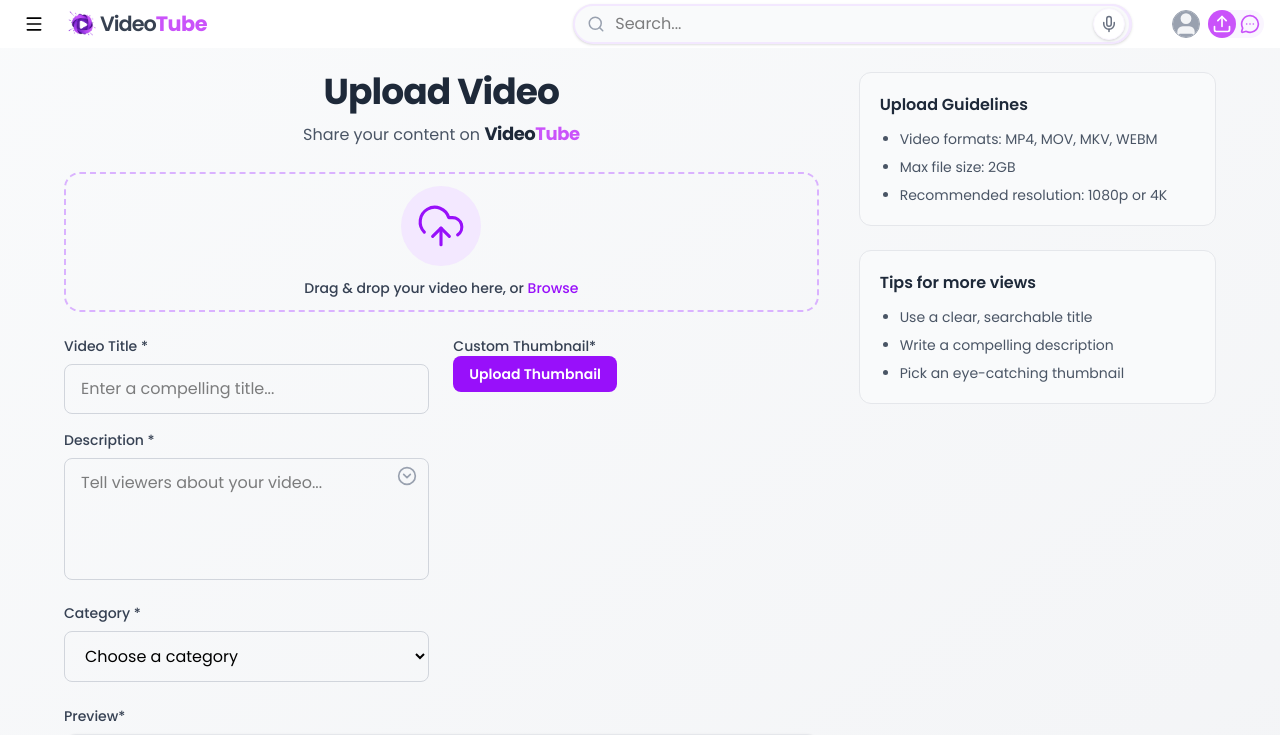
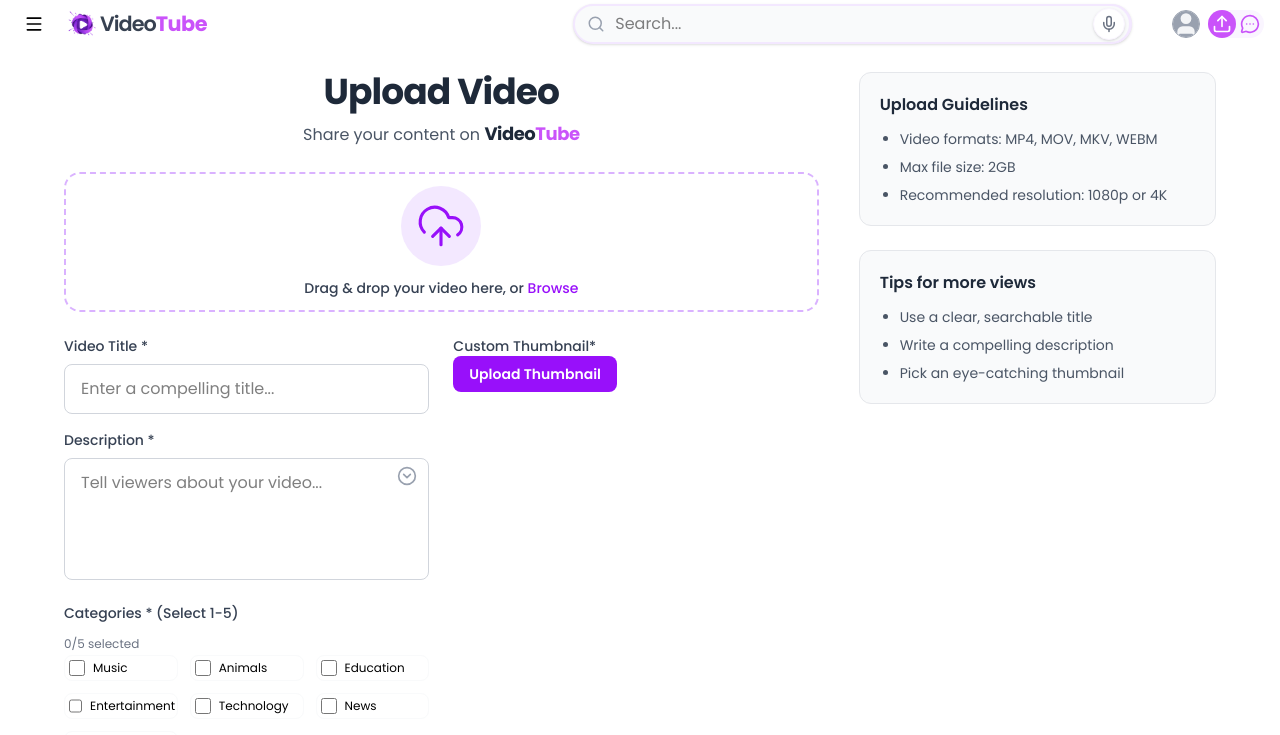
Before and after one commit to Pranav8206/VideoTube, a React (Vite) app in the folder frontend/: page /upload in a window 1280 px wide. Shown: the top 735 px of the page. Built offline with nearby package versions, Linux system fonts and the light colour scheme; no server answers.

Commit message:
feat: enhance video upload and editing features; update category handling to support multiple selections, improve UI for category selection, and validate category input

```diff
--- a/frontend/src/components/home/CategoriesSlider.jsx
+++ b/frontend/src/components/home/CategoriesSlider.jsx
@@ -1,7 +1,7 @@
 import React, { useEffect, useRef, useState } from "react";
 import { ChevronLeft, ChevronRight } from "lucide-react";
 
-const CategoriesSlider = ({ categories, activeCategory, onCategoryChange }) => {
+const CategoriesSlider = ({ categories, activeCategory, setActiveCategory }) => {
   const scrollContainerRef = useRef(null);
   const [canScrollLeft, setCanScrollLeft] = useState(false);
   const [canScrollRight, setCanScrollRight] = useState(true);
@@ -55,7 +55,7 @@
         {categories.map((category) => (
           <button
             key={category.id}
-            onClick={() => onCategoryChange(category.id)}
+            onClick={() => setActiveCategory(category.id)}
             className={`flex-shrink-0 px-2 sm:px-3 py-1 rounded-full text-sm font-medium transition-all duration-200 whitespace-nowrap snap-center my-0.5 ${
               activeCategory === category.id
                 ? "bg-gradient-to-r from-primary to-purple-500 text-white shadow-md scale-105"
--- a/frontend/src/components/home/HomeContent.jsx
+++ b/frontend/src/components/home/HomeContent.jsx
@@ -13,15 +13,13 @@
 
   const categories = [
     { id: "all", label: "All" },
-    { id: "tech", label: "Technology" },
-    { id: "gaming", label: "Gaming" },
+    { id: "technology", label: "Technology" },
     { id: "music", label: "Music" },
-    { id: "lifestyle", label: "Lifestyle" },
+    { id: "animals", label: "Animals" },
     { id: "education", label: "Education" },
     { id: "entertainment", label: "Entertainment" },
-    { id: "sports", label: "Sports" },
     { id: "news", label: "News" },
-    { id: "science", label: "Science" },
+    { id: "food", label: "Food" },
   ];
 
   useEffect(() => {
@@ -31,6 +29,7 @@
       try {
         const allVideos = await fetchAllVideos();
         setVideos(allVideos);
+        console.log("vides", allVideos);
       } catch (error) {
         setError("Failed to load videos. Please try again.");
       } finally {
@@ -39,6 +38,13 @@
     };
     loadVideos();
   }, [fetchAllVideos]);
+
+  const filteredVideos =
+    activeCategory === "all"
+      ? videos
+      : videos.filter(
+          (video) => video.category && video.category.includes(activeCategory)
+        );
 
   return (
     <div className="w-full min-h-screen py-0.5 s:py-2">
@@ -49,7 +55,7 @@
             <CategoriesSlider
               categories={categories}
               activeCategory={activeCategory}
-              onCategoryChange={setActiveCategory}
+              setActiveCategory={setActiveCategory}
             />
           </div>
         )}
@@ -65,7 +71,15 @@
         </div>
       )}
       {error && <div className="text-center py-4 text-red-500">{error}</div>}
-      {!loading && !error && <VideosGrid videos={videos} layout="grid" />}
+      {!loading && !error && filteredVideos.length != 0 && (
+        <VideosGrid videos={filteredVideos} layout="grid" />
+      )}
+
+      {!loading && !error && filteredVideos.length === 0 && (
+        <div className="text-center py-8 text-gray-500">
+          No videos found in this category
+        </div>
+      )}
     </div>
   );
 };
--- a/frontend/src/components/settings/EditVideoModal.jsx
+++ b/frontend/src/components/settings/EditVideoModal.jsx
@@ -6,7 +6,7 @@
   const [editForm, setEditForm] = useState({
     title: video.title || "",
     description: video.description || "",
-    category: video.category || "",
+    category: video.category || [],
     thumbnail: null,
   });
   const [updateLoading, setUpdateLoading] = useState(false);
@@ -14,6 +14,18 @@
 
   const handleUpdateVideo = async (e) => {
     e.preventDefault();
+
+    if (!editForm.category || editForm.category.length === 0) {
+      setError("Please select at least one category");
+      toast.error("Please select at least one category");
+      return;
+    }
+
+    if (editForm.category.length > 5) {
+      setError("Please select maximum 5 categories");
+      toast.error("Please select maximum 5 categories");
+      return;
+    }
     setUpdateLoading(true);
     setError("");
 
@@ -22,7 +34,9 @@
       // Always send required fields
       formData.append("title", editForm.title);
       formData.append("description", editForm.description);
-      formData.append("category", editForm.category);
+      console.log(editForm.category);
+
+      formData.append("category", JSON.stringify(editForm.category));
 
       // Only send thumbnail if a new one is selected
       if (editForm.thumbnail) {
@@ -39,6 +53,9 @@
           withCredentials: true,
         }
       );
+
+      console.log(formData);
+      console.log(res.data);
 
       // Use the response data if available, otherwise use form data
       const updatedVideoData = res?.data?.data || {
@@ -142,29 +159,59 @@
 
           <div>
             <label className="block text-xs sm:text-sm font-medium text-gray-700 mb-1">
-              Category <span className="text-red-500">*</span>
+              Categories <span className="text-red-500">*</span> (Select 1-5)
             </label>
-            <select
-              value={editForm.category}
-              onChange={(e) =>
-                setEditForm({ ...editForm, category: e.target.value })
-              }
-              className="w-full px-3 sm:px-4 py-2 sm:py-2.5 border border-gray-300 rounded-lg focus:ring-2 focus:ring-purple-500 focus:border-transparent transition-all text-xs sm:text-sm text-gray-900 bg-white cursor-pointer"
-              required
-              disabled={updateLoading}
-              aria-required="true"
-            >
-              <option value="">Select Category</option>
-              <option value="gaming">Gaming</option>
-              <option value="music">Music</option>
-              <option value="lifestyle">Lifestyle</option>
-              <option value="education">Education</option>
-              <option value="entertainment">Entertainment</option>
-              <option value="technology">Technology</option>
-              <option value="sports">Sports</option>
-              <option value="news">News</option>
-              <option value="science">Science</option>
-            </select>
+            <div className="grid grid-cols-2 gap-2">
+              {[
+                { value: "music", label: "Music" },
+                { value: "animals", label: "Animals" },
+                { value: "education", label: "Education" },
+                { value: "entertainment", label: "Entertainment" },
+                { value: "technology", label: "Technology" },
+                { value: "news", label: "News" },
+                { value: "food", label: "Food" },
+              ].map((cat) => {
+                const isChecked = editForm.category?.includes(cat.value);
+                const isDisabled =
+                  updateLoading ||
+                  (!isChecked && editForm.category?.length >= 5);
+
+                return (
+                  <label
+                    key={cat.value}
+                    className={`flex items-center gap-2 p-2 border border-gray-300 rounded-lg cursor-pointer hover:bg-gray-50 transition-all text-xs sm:text-sm ${
+                      isDisabled ? "opacity-50 cursor-not-allowed" : ""
+                    }`}
+                  >
+                    <input
+                      type="checkbox"
+                      value={cat.value}
+                      checked={isChecked}
+                      onChange={(e) => {
+                        const value = e.target.value;
+                        setEditForm({
+                          ...editForm,
+                          category: e.target.checked
+                            ? [...(editForm.category || []), value]
+                            : editForm.category.filter((c) => c !== value),
+                        });
+                      }}
+                      className="w-4 h-4 text-primary focus:ring-2 focus:ring-primary cursor-pointer disabled:cursor-not-allowed"
+                      disabled={isDisabled}
+                    />
+                    <span>{cat.label}</span>
+                  </label>
+                );
+              })}
+            </div>
+            {editForm.category?.length === 0 && (
+              <p className="text-red-500 text-xs mt-1">
+                Select at least one category
+              </p>
+            )}
+            <p className="text-xs text-gray-500 mt-1">
+              {editForm.category?.length || 0}/5 categories selected
+            </p>
           </div>
 
           <div>
@@ -197,7 +244,7 @@
             )}
           </div>
 
-          <div className="flex gap-2 pt-3 sm:pt-4">
+          <div className="flex gap-2 pt-3 pb-6 sm:pt-4">
             <button
               type="button"
               onClick={onClose}
--- a/frontend/src/components/upload/UploadContent.jsx
+++ b/frontend/src/components/upload/UploadContent.jsx
@@ -50,6 +50,7 @@
 
   const title = watch("title");
   const description = watch("description");
+  const selectedCategories = watch("category") || [];
 
   const onSubmit = async (data) => {
     if (!videoFile) {
@@ -145,7 +146,7 @@
   };
 
   return (
-    <div className="min-h-screen bg-gradient-to-br from-gray-50 to-gray-100 px-4 sm:px-6 md:px-10 py-6 relative">
+    <div className="min-h-screen px-4 sm:px-6 md:px-10 py-6 relative">
       <div className="max-w-6xl mx-auto">
         <form
           onSubmit={handleSubmit(onSubmit)}
@@ -249,26 +250,52 @@
 
                 <div>
                   <label className="block text-sm font-medium text-gray-700 mb-2">
-                    Category *
+                    Categories * (Select 1-5)
                   </label>
-                  <select
-                    {...register("category", {
-                      required: "Please select a category",
+                  <span className="text-xs text-gray-500">
+                    {selectedCategories.length}/5 selected
+                  </span>
+                  <div className="grid grid-cols-2 sm:grid-cols-3 gap-3">
+                    {[
+                      { value: "music", label: "Music" },
+                      { value: "animals", label: "Animals" },
+                      { value: "education", label: "Education" },
+                      { value: "entertainment", label: "Entertainment" },
+                      { value: "technology", label: "Technology" },
+                      { value: "news", label: "News" },
+                      { value: "food", label: "Food" },
+                    ].map((cat) => {
+                      const isChecked = selectedCategories.includes(cat.value);
+                      const isDisabled =
+                        isLoading ||
+                        (!isChecked && selectedCategories.length >= 5);
+
+                      return (
+                        <label
+                          key={cat.value}
+                          className={`flex items-center gap-2 p-1   rounded-lg cursor-pointer border border-gray-50 transition-all ${
+                            isDisabled ? "opacity-50 cursor-not-allowed" : ""
+                          }`}
+                        >
+                          <input
+                            type="checkbox"
+                            value={cat.value}
+                            {...register("category", {
+                              required: "Select at least one category",
+                              validate: (value) =>
+                                (Array.isArray(value) &&
+                                  value.length > 0 &&
+                                  value.length <= 5) ||
+                                "Select 1-5 categories",
+                            })}
+                            className="w-4 h-4 text-primary focus:ring-2 focus:ring-primary cursor-pointer disabled:cursor-not-allowed"
+                            disabled={isDisabled}
+                          />
+                          <span className="text-xs">{cat.label}</span>
+                        </label>
+                      );
                     })}
-                    className="w-full rounded-lg border border-gray-300 px-4 py-3 focus:ring-2 focus:ring-primary focus:border-transparent transition-all outline-none cursor-pointer disabled:opacity-50"
-                    disabled={isLoading}
-                  >
-                    <option value="">Choose a category</option>
-                    <option value="gaming">Gaming</option>
-                    <option value="music">Music</option>
-                    <option value="lifestyle">Lifestyle</option>
-                    <option value="education">Education</option>
-                    <option value="entertainment">Entertainment</option>
-                    <option value="technology">Technology</option>
-                    <option value="sports">Sports</option>
-                    <option value="news">News</option>
-                    <option value="science">Science</option>
-                  </select>
+                  </div>
                   {errors.category && (
                     <p className="text-red-600 text-xs mt-1 flex items-center gap-1">
                       <AlertCircle className="w-3 h-3" />
@@ -321,7 +348,7 @@
               )}
               <button
                 type="submit"
-                className="bg-gradient-to-r from-primary to-indigo-600 text-white px-6 sm:px-8 py-2 sm:py-3 rounded-full font-semibold shadow-lg hover:shadow-xl hover:scale-105 transition-all disabled:opacity-50 disabled:cursor-not-allowed disabled:hover:scale-100 cursor-pointer"
+                className="bg-gradient-to-r from-primary to-indigo-600 text-white px-6 sm:px-8 py-2 sm:py-3 rounded-full font-semibold transition-all disabled:opacity-50 disabled:cursor-not-allowed disabled:hover:scale-100 cursor-pointer"
                 disabled={isLoading}
               >
                 {isLoading ? "Uploading..." : "Publish Now"}
```
Also changed, not shown: 2 other files (tests, documents, lock files or other folders).
